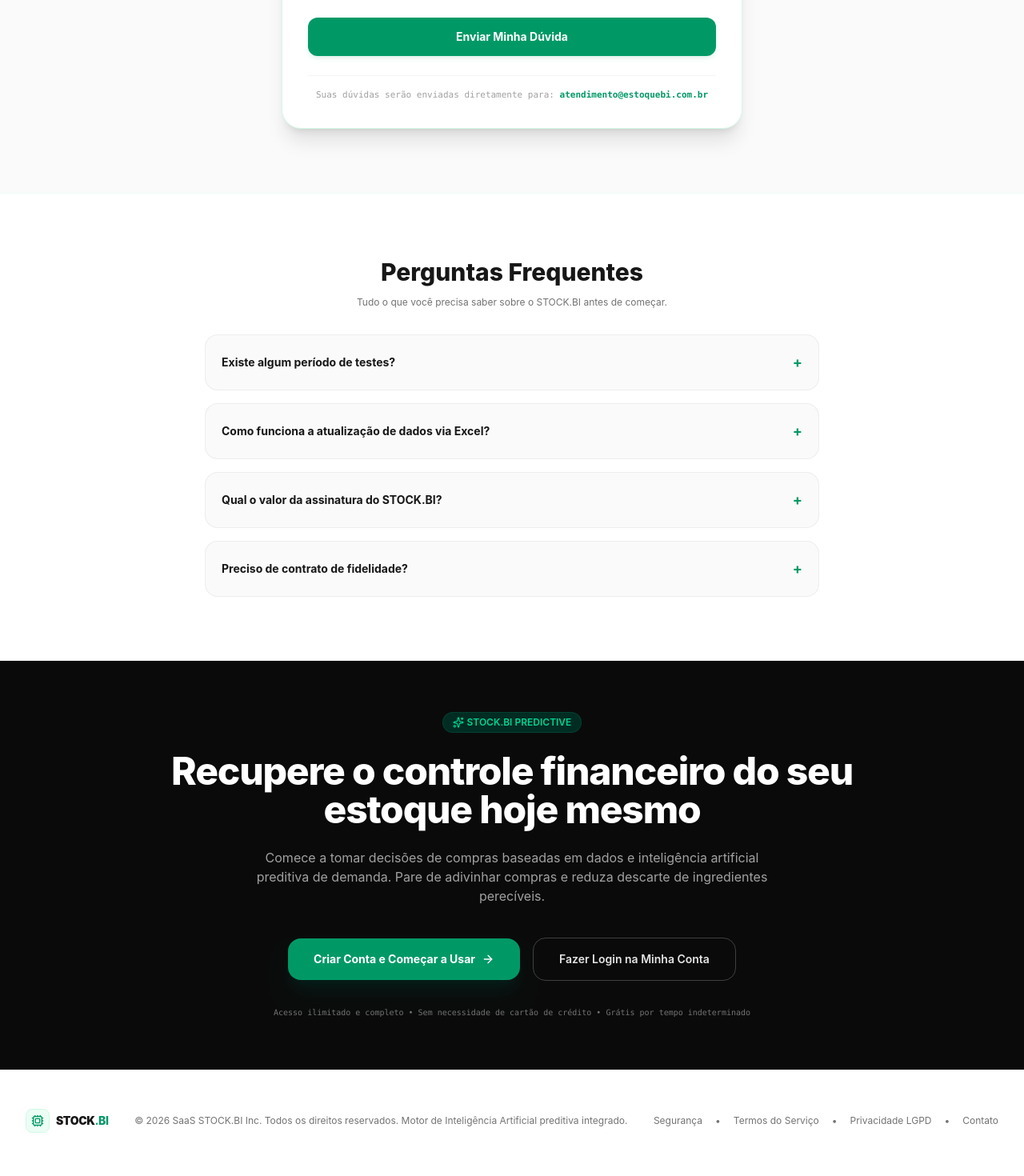
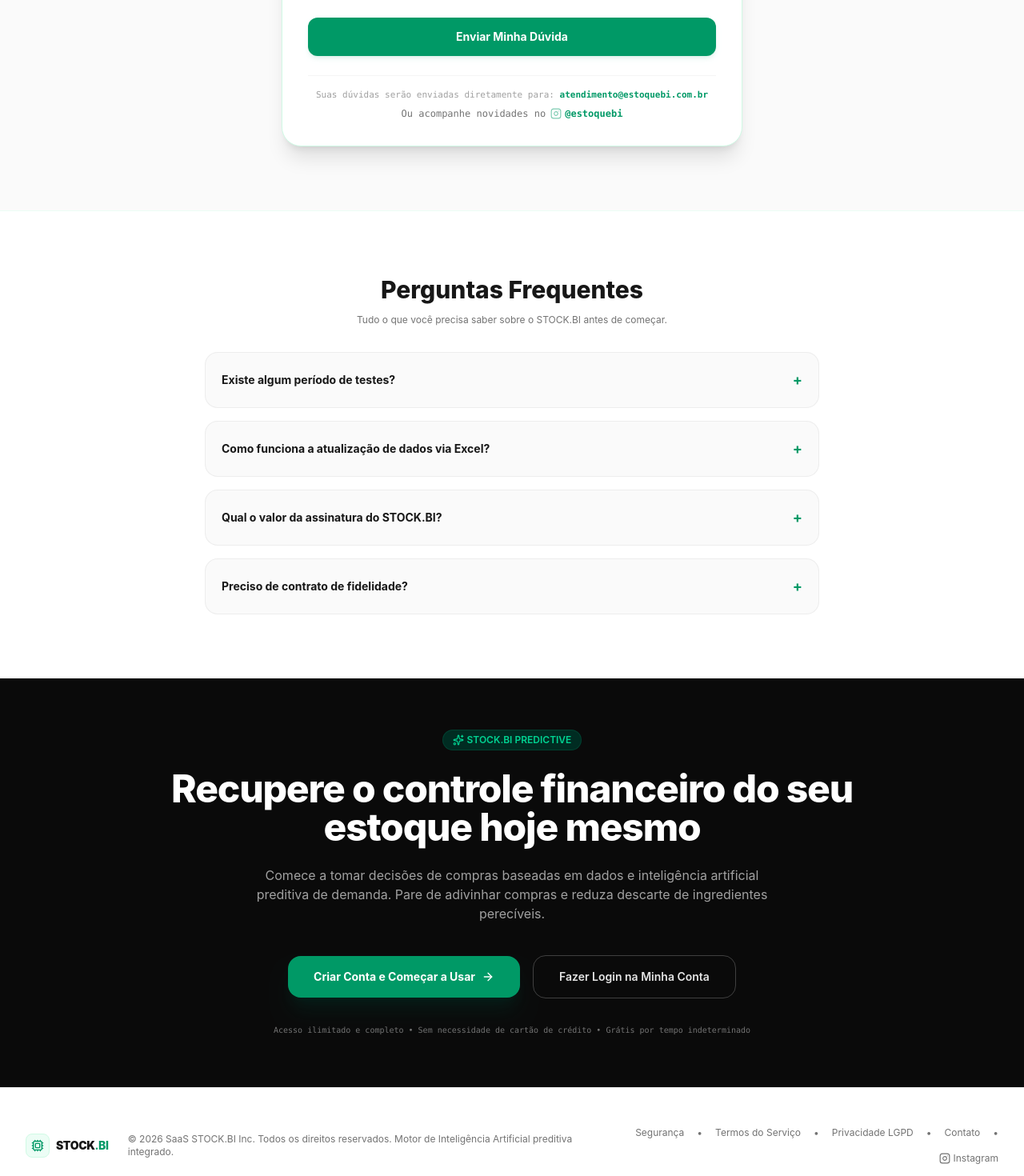
Before and after one commit to spauleandro-svg/StockBI, a Next.js app: page / in a window 1280 px wide. Shown: the part 5580-7050 px from the top of the page at 80% size. Built offline with nearby package versions, Linux system fonts and the light colour scheme.

Commit message:
Add files via upload

```diff
--- a/app/layout.tsx
+++ b/app/layout.tsx
@@ -16,6 +16,10 @@
           src="https://www.googletagmanager.com/gtag/js?id=G-SGW51DKC37"
           strategy="afterInteractive"
         />
+        <Script
+          src="https://www.googletagmanager.com/gtag/js?id=AW-18321195903"
+          strategy="afterInteractive"
+        />
         <Script id="google-analytics" strategy="afterInteractive">
           {`
             window.dataLayer = window.dataLayer || [];
@@ -23,6 +27,7 @@
             gtag('js', new Date());
 
             gtag('config', 'G-SGW51DKC37');
+            gtag('config', 'AW-18321195903');
           `}
         </Script>
       </head>
--- a/components/landing-page.tsx
+++ b/components/landing-page.tsx
@@ -33,7 +33,8 @@
   Check,
   CreditCard,
   Mail,
-  User
+  User,
+  Instagram
 } from "lucide-react";
 import { cn } from "@/lib/utils";
 
@@ -772,8 +773,22 @@
               </button>
             </form>
 
-            <div className="pt-4 border-t border-neutral-100 text-center text-[11px] text-neutral-400 font-mono">
-              Suas dúvidas serão enviadas diretamente para: <span className="text-emerald-600 font-semibold">atendimento@estoquebi.com.br</span>
+            <div className="pt-4 border-t border-neutral-100 text-center text-[11px] text-neutral-400 font-mono space-y-1.5">
+              <div>
+                Suas dúvidas serão enviadas diretamente para: <span className="text-emerald-600 font-semibold">atendimento@estoquebi.com.br</span>
+              </div>
+              <div className="flex items-center justify-center gap-1.5 text-xs text-neutral-500">
+                <span>Ou acompanhe novidades no</span>
+                <a
+                  href="https://www.instagram.com/estoquebi/"
+                  target="_blank"
+                  rel="noopener noreferrer"
+                  className="inline-flex items-center gap-1 font-semibold text-emerald-600 hover:text-emerald-500 transition-colors"
+                >
+                  <Instagram className="w-3.5 h-3.5 animate-pulse" />
+                  <span>@estoquebi</span>
+                </a>
+              </div>
             </div>
           </div>
         </div>
@@ -878,7 +893,7 @@
 
           <p>© 2026 SaaS STOCK.BI Inc. Todos os direitos reservados. Motor de Inteligência Artificial preditiva integrado.</p>
 
-          <div className="flex gap-4">
+          <div className="flex gap-4 items-center flex-wrap justify-center md:justify-end">
             <span className="hover:text-emerald-600 transition-all cursor-pointer">Segurança</span>
             <span>•</span>
             <span className="hover:text-emerald-600 transition-all cursor-pointer">Termos do Serviço</span>
@@ -886,6 +901,16 @@
             <span className="hover:text-emerald-600 transition-all cursor-pointer">Privacidade LGPD</span>
             <span>•</span>
             <a href="#contato" className="hover:text-emerald-600 transition-all cursor-pointer">Contato</a>
+            <span>•</span>
+            <a
+              href="https://www.instagram.com/estoquebi/"
+              target="_blank"
+              rel="noopener noreferrer"
+              className="flex items-center gap-1 hover:text-emerald-600 text-neutral-500 transition-all"
+            >
+              <Instagram className="w-3.5 h-3.5" />
+              <span>Instagram</span>
+            </a>
           </div>
         </div>
       </footer>
```
